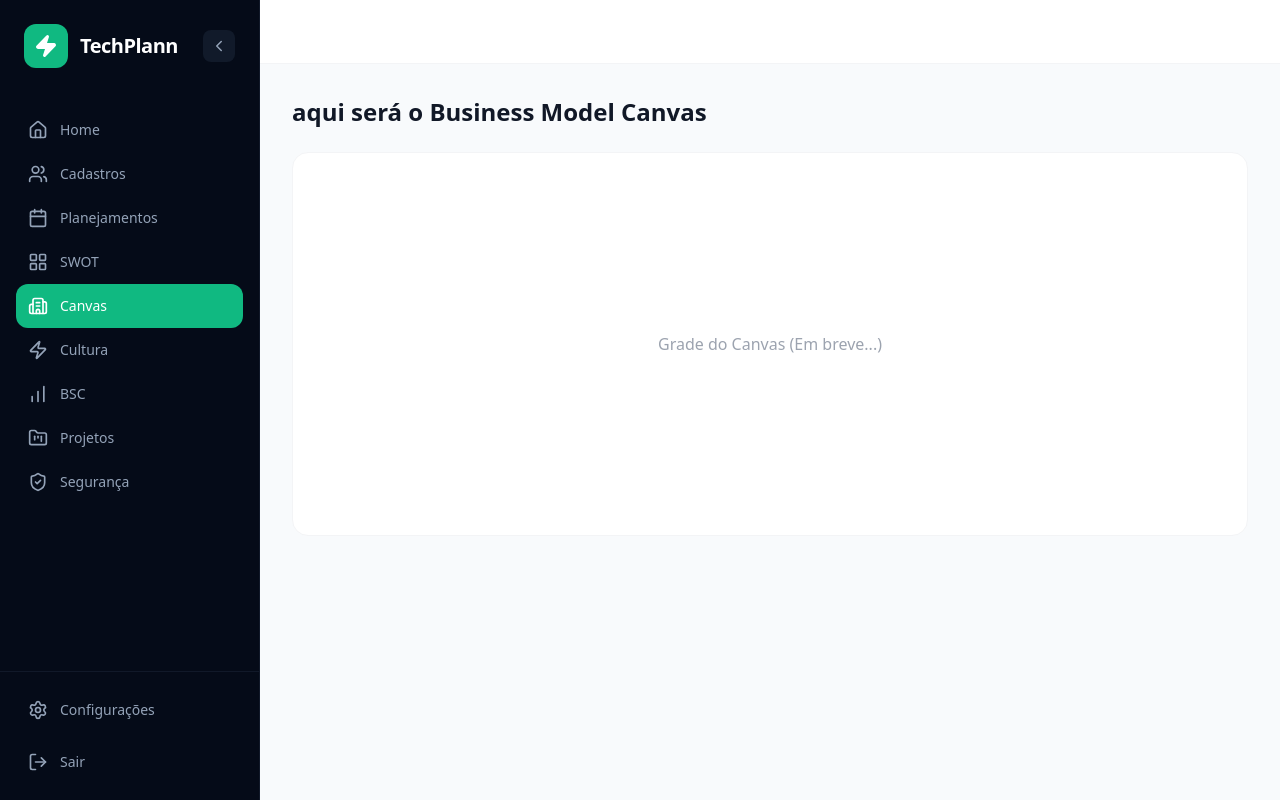
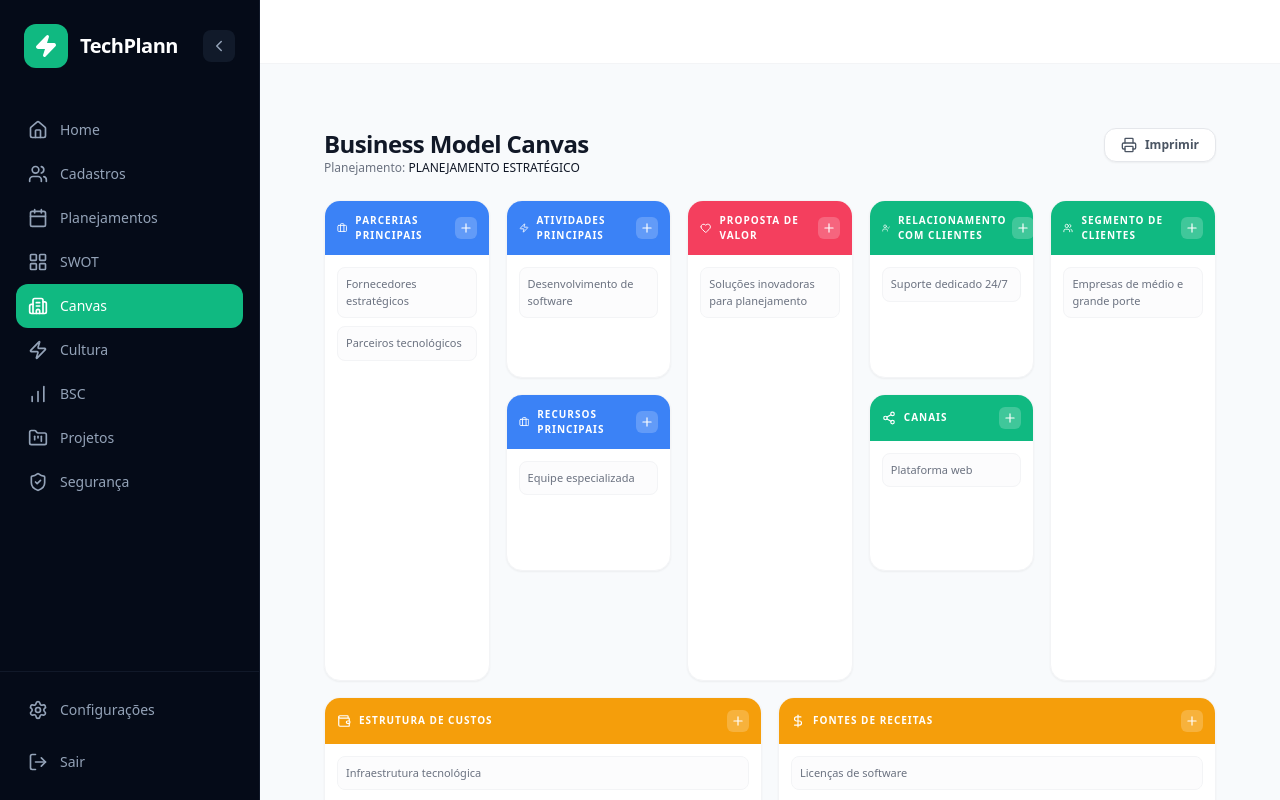
Before and after one commit to Yrmih/techplann-frontend, a Next.js app: page /dashboard/canvas in a window 1280 px wide. Built offline with nearby package versions, Linux system fonts and the light colour scheme.

Commit message:
feat(canvas): implementar rota da página no App Router
- Criado arquivo page.tsx na rota dashboard/canvas.
- Integrado o componente BusinessCanvasPage ao fluxo de navegação protegida.

```diff
--- a/src/app/(protected)/dashboard/canvas/page.tsx
+++ b/src/app/(protected)/dashboard/canvas/page.tsx
@@ -1,10 +1,5 @@
+import { BusinessCanvasPage } from "@/components/dashboard/canvas/BusinessCanvasPage";
+
 export default function CanvasPage() {
-  return (
-    <div className="space-y-6">
-      <h1 className="text-2xl font-bold text-gray-900">aqui será o Business Model Canvas</h1>
-      <div className="bg-white border border-gray-100 rounded-2xl h-96 flex items-center justify-center text-gray-400">
-        Grade do Canvas (Em breve...)
-      </div>
-    </div>
-  );
+  return <BusinessCanvasPage />;
 }
```
